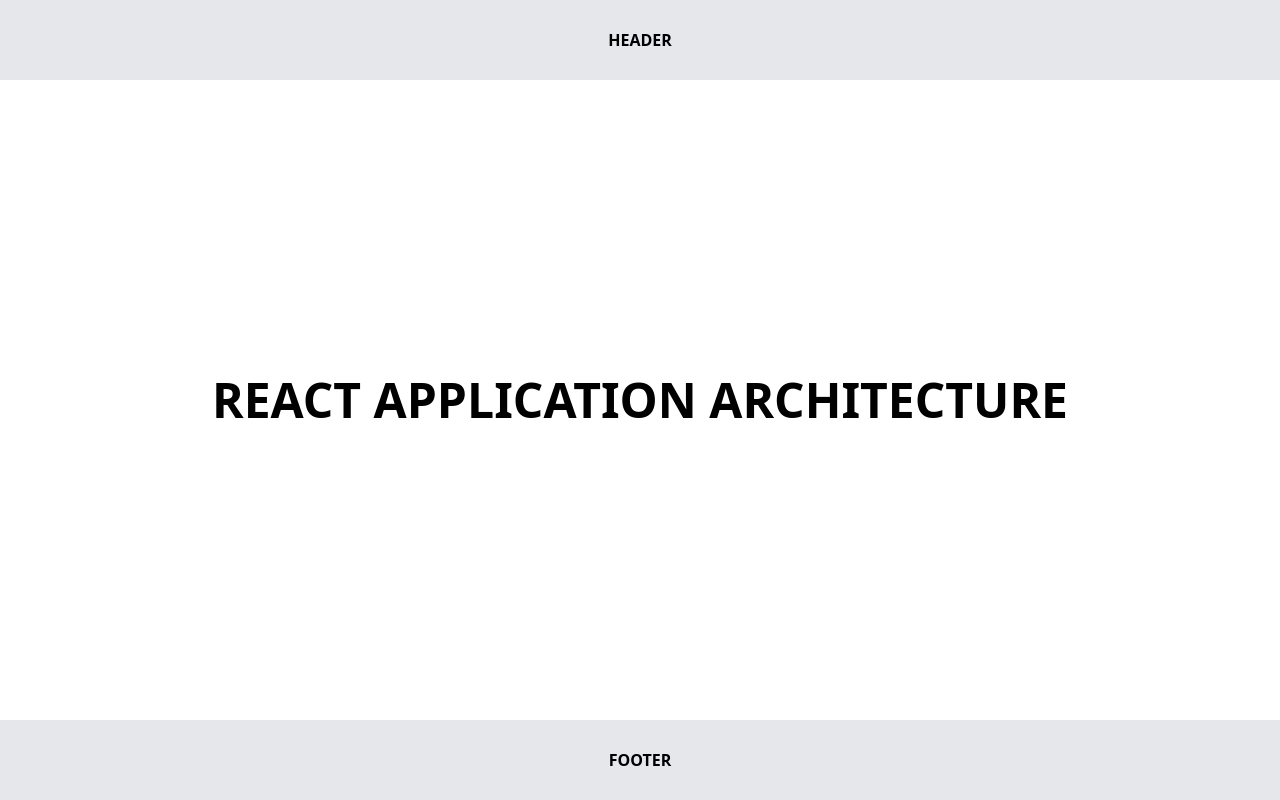
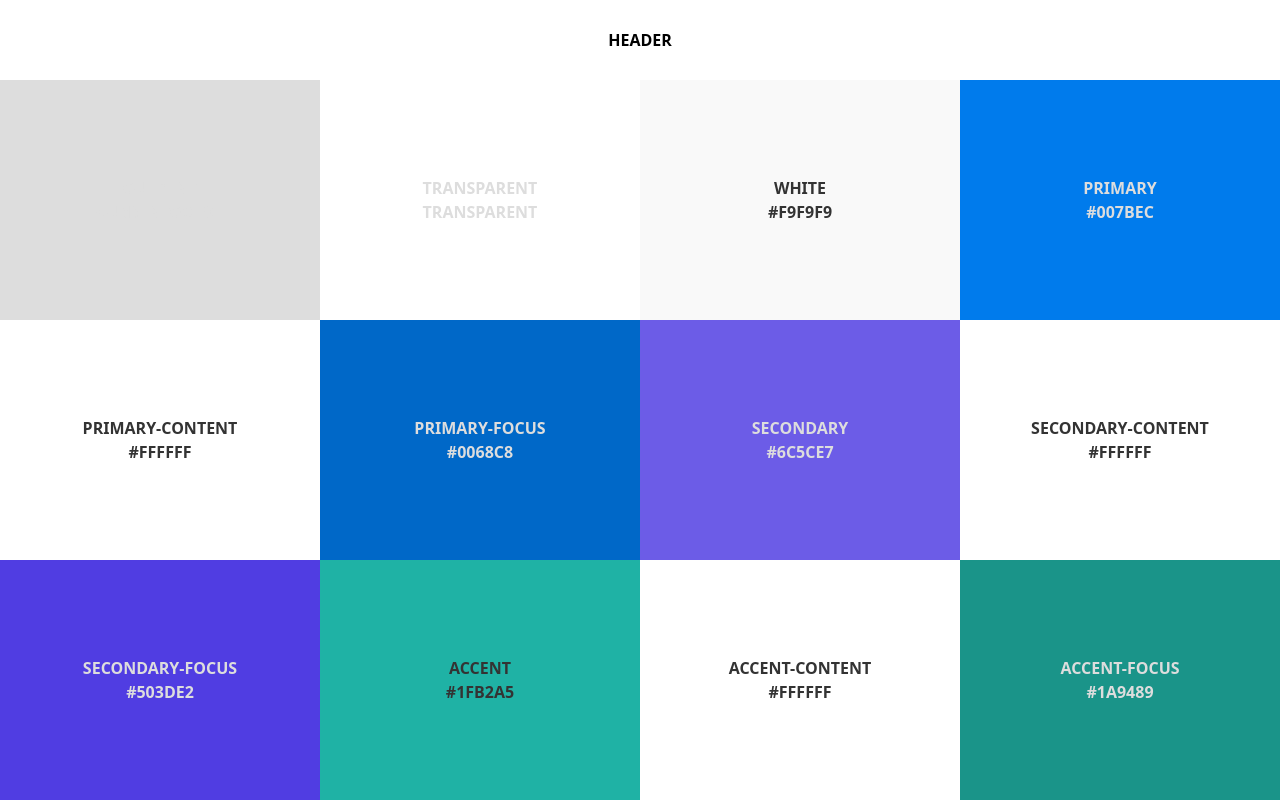
Before and after one commit to Mohammad-73/large-scale-projects-architecture-in-nextjs, a Next.js app: page / in a window 1280 px wide. Shown: the top 800 px of the page. Built offline with nearby package versions, Linux system fonts and the light colour scheme.

Commit message:
Customize tailwind config for colors

```diff
--- /dev/null
+++ b/src/app/_components/colors/colors.tsx
@@ -0,0 +1,26 @@
+import { colord } from "colord";
+import { tailwindColors } from "../../../../tailwind.config";
+
+const getTextColor = (backgroundColor: string): string =>
+  colord(backgroundColor).isDark() ? "#dddddd" : "#333333";
+
+export const Colors: React.FC = () => (
+  <div className="flex  flex-wrap justify-center" dir="ltr">
+    {Object.entries(tailwindColors).map(([name, color]) => (
+      <ColorBox key={name} name={name} color={color} />
+    ))}
+  </div>
+);
+
+const ColorBox: React.FC<{ name: string; color: string }> = ({
+  name,
+  color,
+}) => (
+  <div
+    className="w-80 h-60 flex flex-col items-center justify-center text-center uppercase"
+    style={{ backgroundColor: color, color: getTextColor(color) }}
+  >
+    <span>{name}</span>
+    <span>{color}</span>
+  </div>
+);
--- a/src/app/page.tsx
+++ b/src/app/page.tsx
@@ -1,7 +1,9 @@
+import { Colors } from "./_components/colors/colors";
+
 export default function Home() {
   return (
-    <div className="text-5xl flex-1 flex justify-center items-center">
-      React application architecture
-    </div>
+    <>
+      <Colors />
+    </>
   );
 }
--- a/tailwind.config.ts
+++ b/tailwind.config.ts
@@ -1,12 +1,59 @@
+import { colord, extend } from "colord";
+import mixPlugin from "colord/plugins/mix";
 import type { Config } from "tailwindcss";
 
+extend([mixPlugin]);
+const generateDarkenColorFrom = (input: string, percentage = 0.07): string =>
+  colord(input).darken(percentage).toHex();
+
+const generateForegroundColorFrom = (input: string, percentage = 0.8): string =>
+  colord(input)
+    .mix(colord(input).isDark() ? "whtie" : "black", percentage)
+    .toHex();
+
+type ColorObject = {
+  [key: string]: string;
+};
+
+export const tailwindColors: ColorObject = {
+  current: "currentColor",
+  transparent: "transparent",
+  white: "#F9F9F9",
+  primary: "#007BEC",
+  "primary-content": "#FFFFFF",
+  "primary-focus": generateDarkenColorFrom("#007BEC"),
+  secondary: "#6c5ce7",
+  "secondary-content": "#FFFFFF",
+  "secondary-focus": generateDarkenColorFrom("#6c5ce7"),
+  accent: "#1FB2A5",
+  "accent-content": "#FFFFFF",
+  "accent-focus": generateDarkenColorFrom("#1FB2A5"),
+  neutral: "#2a323c",
+  "neutral-content": generateForegroundColorFrom("#FFFFFF"),
+  "neutral-focus": generateDarkenColorFrom("#2a323c", 0.03),
+  "base-25": "#353d47",
+  "base-50": "#2a323c",
+  "base-75": "#20272e",
+  "base-100": "#1d232a",
+  "base-200": "#191e24",
+  "base-300": "#15191e",
+  "base-content": "#A6ADBB",
+  info: "#3abff8",
+  "info-content": generateForegroundColorFrom("#3abff8"),
+  success: "#36d399",
+  "success-content": generateForegroundColorFrom("#36d399"),
+  warning: "#fbbd23",
+  "warning-content": generateForegroundColorFrom("#fbbd23"),
+  error: "#f87272",
+  "error-content": generateForegroundColorFrom("#f87272"),
+  "gradient-first": "#34eaa0",
+  "gradient-second": "#0fa2e9",
+};
+
 export default {
-  content: [
-    "./src/pages/**/*.{js,ts,jsx,tsx,mdx}",
-    "./src/components/**/*.{js,ts,jsx,tsx,mdx}",
-    "./src/app/**/*.{js,ts,jsx,tsx,mdx}",
-  ],
+  content: ["./src/app/**/*.{jsx,tsx}"],
   theme: {
+    colors: tailwindColors,
     extend: {},
   },
   plugins: [],
```
Also changed, not shown: package.json (+7 -6 lines), 1 other file (tests, documents, lock files or other folders).
